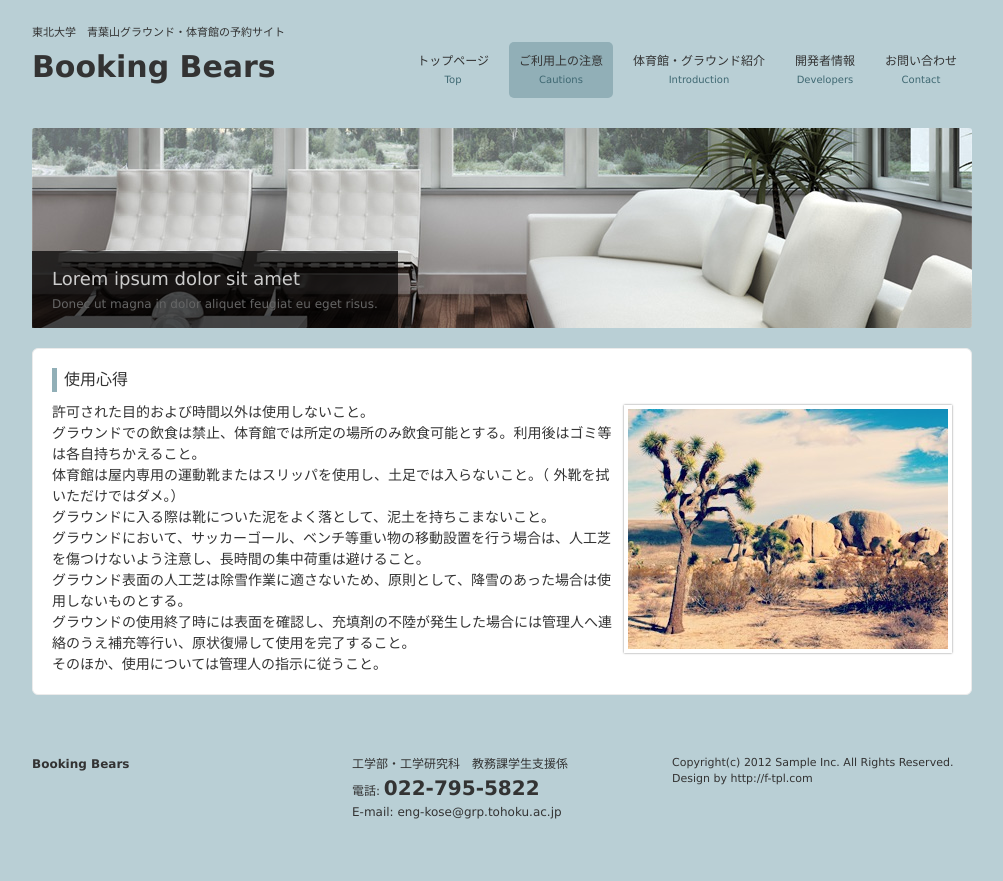
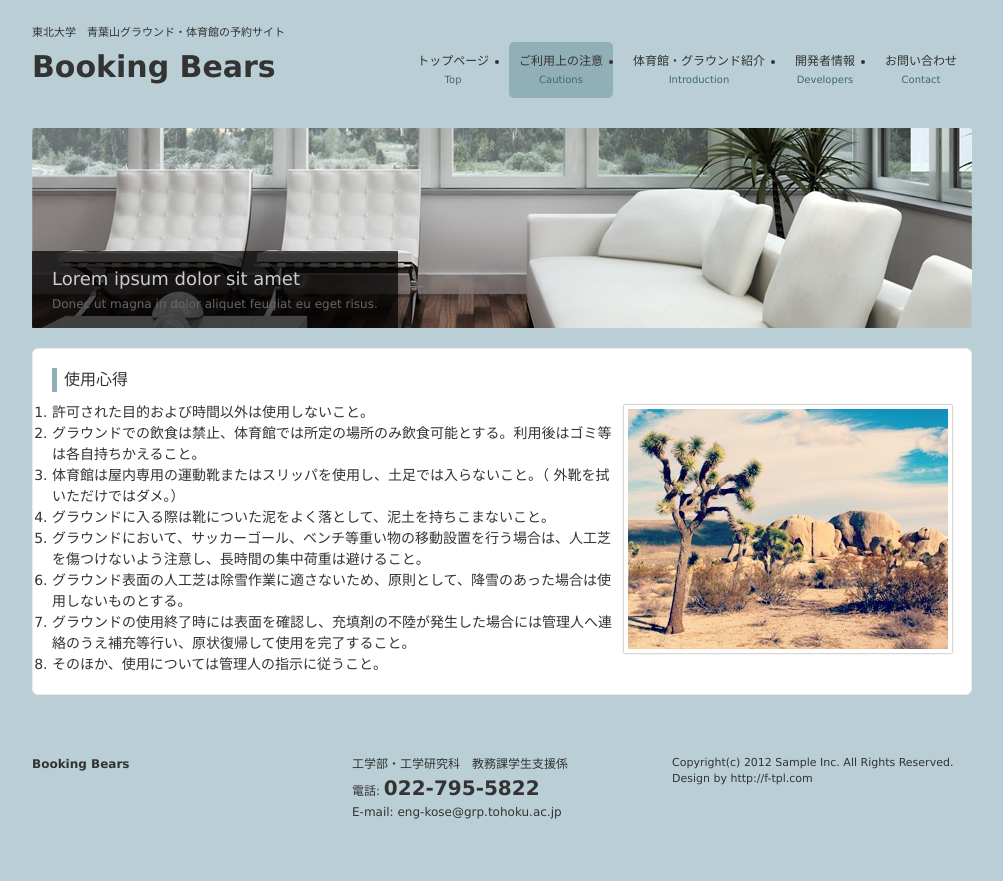
Before and after one commit to Kitsuya0828/BookingBears, a PHP site: page /cautions.html in a window 1280 px wide. Shown: the whole page, without its empty margins (138-1141 px from the left). Run offline with PHP 8.4, Linux system fonts and the light colour scheme.

Commit message:
make it better

```diff
--- a/style.css
+++ b/style.css
@@ -7,7 +7,7 @@ Based on work by Eric Meyer: http://meyerweb.com/eric/tools/css/reset/index.html
 html, body, div, span, applet, object, iframe, h1, h2, h3, h4, h5, h6, p, blockquote, pre, a, abbr, acronym, address, big, cite, code, del, dfn, em, font, ins, kbd, q, s, samp, small, strike, strong, sub, sup, tt, var, dl, dt, dd, ol, ul, li, fieldset, form, label, legend, table, caption, tbody, tfoot, thead, tr, th, td {border: 0;font-family: inherit;font-size: 100%;font-style: inherit;font-weight: inherit;margin: 0;outline: 0;padding: 0;vertical-align: baseline;}
 :focus {outline: 0;}
 
-ol, ul {list-style: none;}
+/* ol, ul {list-style: none;} */
 table {border-collapse: separate;border-spacing: 0;}
 caption, th, td {font-weight: normal;text-align: left;}
 blockquote:before, blockquote:after,q:before, q:after {content: "";}
```
